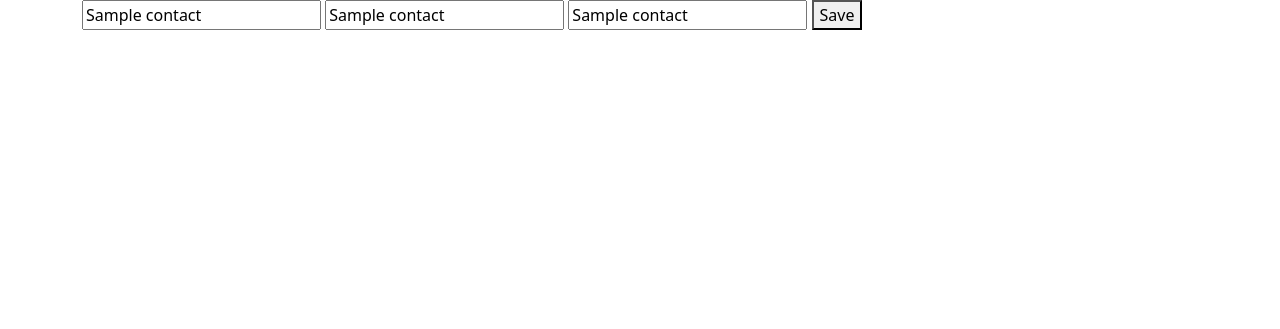
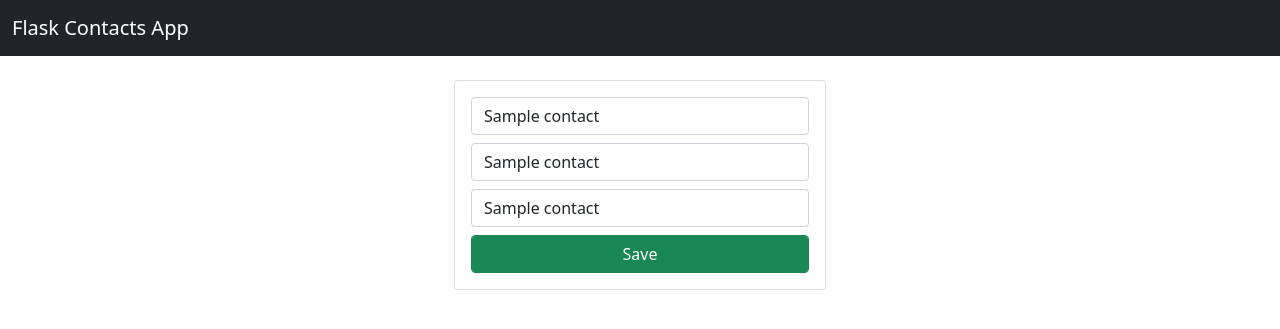
Before and after one commit to jonmolinna/Python_II, a Flask app: template 3.-python-flask-mysql/templates/edit-contact.html in a window 1280 px wide. Shown: the top 329 px of the page. Run offline with Flask 2, Linux system fonts and the light colour scheme; the template is opened without the code that fills it: most values are stand-ins (such as "Sample title", 1, 10 or a date in 2020); some libraries are stand-ins or nearby versions.

Commit message:
templates

```diff
--- a/3.-python-flask-mysql/templates/edit-contact.html
+++ b/3.-python-flask-mysql/templates/edit-contact.html
@@ -2,13 +2,25 @@
 
 {% block body %}
 
-<form action="/update/{{ contact.0 }}" method="POST">
-    <input type="text" name="fullname" placeholder="Fullname" value="{{ contact.1 }}">
-    <input type="text" name="phone" placeholder="Phone" value="{{ contact.2 }}">
-    <input type="text" name="email" placeholder="Email" value="{{ contact.3 }}">
-    <button type="submit">
-        Save
-    </button>
-</form>
+<div class="col-md-4 offset-md-4">
+    <div class="card card-body">
+        <form action="/update/{{ contact.0 }}" method="POST">
+            <div class="form-group mb-2">
+                <input type="text" name="fullname" placeholder="Fullname" value="{{ contact.1 }}" class="form-control">
+            </div>
+            <div class="form-group mb-2">
+                <input type="text" name="phone" placeholder="Phone" value="{{ contact.2 }}" class="form-control">
+            </div>
+            <div class="form-group mb-2">
+                <input type="text" name="email" placeholder="Email" value="{{ contact.3 }}" class="form-control">
+            </div>
+            <div class="form-group">
+                <button type="submit" class="btn btn-success form-control">
+                    Save
+                </button>
+            </div>
+        </form>
+    </div>
+</div>
 
 {% endblock %}
--- a/3.-python-flask-mysql/templates/index.html
+++ b/3.-python-flask-mysql/templates/index.html
@@ -52,7 +52,7 @@
                         <td>{{ contact.3 }}</td>
                         <td>
                             <a href="/edit/{{ contact.0 }}" class="btn btn-success">Edit</a>
-                            <a href="/delete/{{ contact.0 }}" class="btn btn-danger">Delete</a>
+                            <a href="/delete/{{ contact.0 }}" class="btn btn-danger btn-delete">Delete</a>
                         </td>
                     </tr>
                 {% endfor %}
--- a/3.-python-flask-mysql/templates/layout.html
+++ b/3.-python-flask-mysql/templates/layout.html
@@ -6,10 +6,20 @@
     <meta name="viewport" content="width=device-width, initial-scale=1.0">
     <title>Contact Flask App</title>
     <link href="https://cdn.jsdelivr.net/npm/bootstrap@5.0.0-beta2/dist/css/bootstrap.min.css" rel="stylesheet" integrity="sha384-BmbxuPwQa2lc/FVzBcNJ7UAyJxM6wuqIj61tLrc4wSX0szH/Ev+nYRRuWlolflfl" crossorigin="anonymous">
+
 </head>
 <body>
 
-    <div class="container">
+    <nav class="navbar navbar-expand-lg navbar-dark bg-dark">
+        <div class="container-fluid">
+            <a class="navbar-brand" href="/">Flask Contacts App</a>
+            <button class="navbar-toggler" type="button" data-bs-toggle="collapse" data-bs-target="#navbarNav" aria-controls="navbarNav" aria-expanded="false" aria-label="Toggle navigation">
+                <span class="navbar-toggler-icon"></span>
+            </button>
+        </div>
+    </nav>
+
+    <div class="container pt-4">
         {% block body %}
         {% endblock %}
     </div>
@@ -19,5 +29,6 @@
     <script src="https://cdn.jsdelivr.net/npm/bootstrap@5.0.0-beta2/dist/js/bootstrap.min.js" integrity="sha384-nsg8ua9HAw1y0W1btsyWgBklPnCUAFLuTMS2G72MMONqmOymq585AcH49TLBQObG" crossorigin="anonymous"></script>
 
 
+
 </body>
 </html>
```
